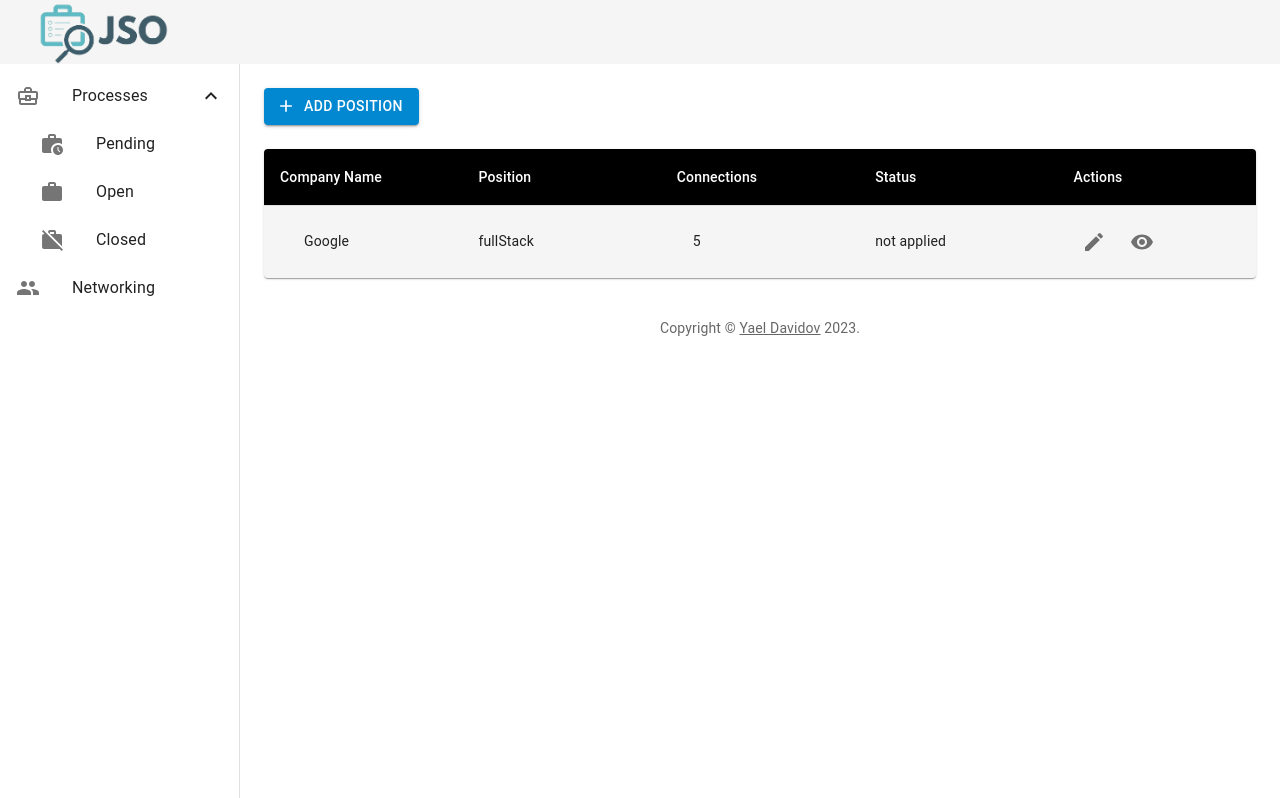
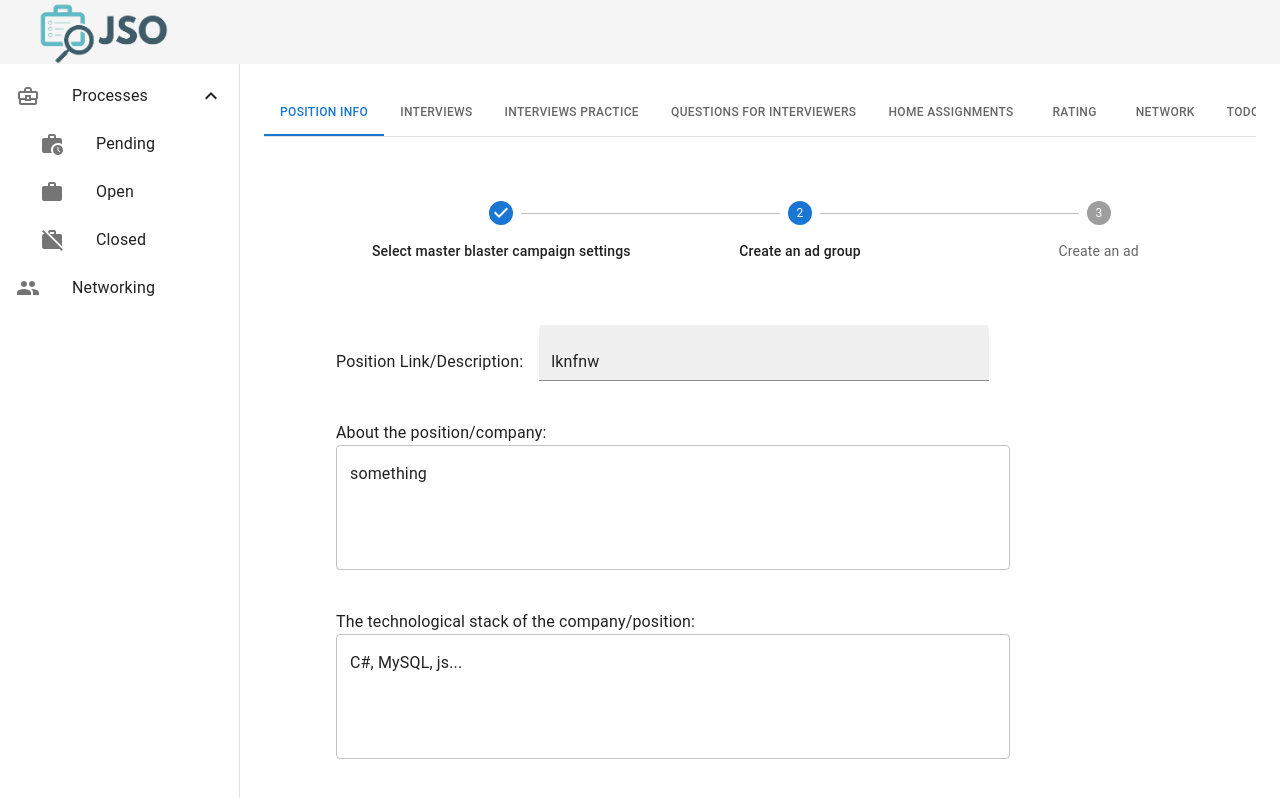
Before and after one commit to YaelD/JSO-Frontend, a React (Create React App) app in the folder client-app/: page / in a window 1280 px wide. Shown: the top 798 px of the page. Built offline with nearby package versions, Linux system fonts and the light colour scheme.

Commit message:
Create position page and position info tab
- Create position page component with tabs.
- Create position info component.
- Update "App.js" to render the position page component.

```diff
--- a/client-app/src/components/App.js
+++ b/client-app/src/components/App.js
@@ -1,11 +1,13 @@
 import React from "react";
-import CssBaseline from '@mui/material/CssBaseline';
+import Header from "./Header";
+import SideBar from "./SideBar";
 import Box from '@mui/material/Box';
-import Toolbar from '@mui/material/Toolbar';
-import Header from "./Header";
 import SignUp from "../pages/SignUp";
 import SignIn from "../pages/SignIn";
-import SideBar from "./SideBar";
+import Toolbar from '@mui/material/Toolbar';
+import positions from "../testData/position";
+import PositionPage from "../pages/PositionPage";
+import CssBaseline from '@mui/material/CssBaseline';
 import PendingProcesses from "../pages/PendingProcesses";
 
 function App() {
@@ -17,7 +19,8 @@ function App() {
         <SideBar />
         <Box component="main" sx={{ flexGrow: 1, p: 3 }}>
           <Toolbar />
-          <PendingProcesses />
+          {/* <PendingProcesses /> */}
+          <PositionPage position={positions[0]}/>
           {/* TODO: here will be the content of the page */}
         </Box>
       </Box>
--- /dev/null
+++ b/client-app/src/components/PositionInfo.js
@@ -0,0 +1,95 @@
+import { useState } from 'react';
+import Box from '@mui/material/Box';
+import Step from '@mui/material/Step';
+import Stepper from '@mui/material/Stepper';
+import StepLabel from '@mui/material/StepLabel';
+import TextField from '@mui/material/TextField';
+import { Container, Typography } from '@mui/material';
+
+
+
+function PositionStatusStepper() {
+  const steps = [
+    'Select master blaster campaign settings',
+    'Create an ad group',
+    'Create an ad',
+  ];
+
+  return (
+    <Box sx={{ width: '100%', margin:5, mb:8}}>
+      <Stepper activeStep={1} alternativeLabel>
+        {steps.map((label) => (
+          <Step key={label}>
+            <StepLabel>{label}</StepLabel>
+          </Step>
+        ))}
+      </Stepper>
+    </Box>
+  );
+}
+
+export default function PositionInfo({ positionInfo, handlePositionChange }) {
+
+  const [positionInfoValue, setPositionInfoValue] = useState(positionInfo);
+
+  function handlePositionInfoChange(event){
+    const {name, value} = event.target;
+    setPositionInfoValue((prevPositionValue)=>{
+      const newInfo = {
+        ...prevPositionValue,
+        [name]:value
+      }
+      handlePositionChange(newInfo, "positionInfo");
+      return newInfo;
+    });
+  }
+
+  return (
+    <Box
+      noValidate
+      autoComplete="off"
+    >
+      <PositionStatusStepper />
+      <Container sx={{display: "flex", alignItems:"baseline"}} fixed>
+        <Typography sx={{mr:2}}>
+          Position Link/Description:
+        </Typography>
+        <TextField
+          name="positionLink"
+          multiline
+          maxRows={4}
+          value={positionInfoValue.positionLink}
+          variant="filled"
+          sx={{width:"50ch"}}
+          onChange={handlePositionInfoChange}
+        />
+      </Container>
+      <Container fixed>
+        <Typography sx={{mt:5}}>
+          About the position/company:
+        </Typography>
+        <TextField
+            name="about"
+            value={positionInfoValue.about}
+            multiline
+            rows={4}
+            sx={{width:"75ch"}}
+            onChange={handlePositionInfoChange}
+          />
+      </Container>
+      <Container fixed>
+        <Typography sx={{mt:5}}>
+          The technological stack of the company/position:
+        </Typography>
+        <TextField
+            name="techStack"
+            value={positionInfoValue.techStack}
+            multiline
+            rows={4}
+            sx={{width:"75ch"}}
+            onChange={handlePositionInfoChange}
+        />
+      </Container>
+    </Box>
+  );
+}
--- /dev/null
+++ b/client-app/src/pages/PositionPage.js
@@ -0,0 +1,74 @@
+import { useState } from 'react';
+import Box from '@mui/material/Box';
+import Tab from '@mui/material/Tab';
+import Tabs from '@mui/material/Tabs';
+import { Container } from '@mui/material';
+import PositionInfo from '../components/PositionInfo';
+import PositionInterviews from '../components/PositionInterviews';
+
+function TabPanel(props) {
+  const { children, value, index, ...other } = props;
+
+  return (
+    <>
+      {value === index && (
+        <Box sx={{ p: 3 }}>
+          <Container fixed maxWidth='lg'>
+            {children}
+          </Container>
+        </Box>
+      )}
+    </>
+  );
+}
+
+
+export default function PositionPage({position}) {
+  const [value, setValue] = useState(0);
+  const [positionValue, setPositionValue] = useState(position);
+  console.log(positionValue.positionInfo);
+  const handleChange = (event, newValue) => {
+    setValue(newValue);
+  };
+
+  function handlePositionChange(newPositionData, positionSectionToUpdate){
+    setPositionValue((prevPositionValue)=>{
+      return({
+        ...prevPositionValue,
+        [positionSectionToUpdate]:newPositionData
+      })
+    })
+  }
+
+  return (
+    <Box sx={{ width: '100%' }}>
+      <Box sx={{ borderBottom: 1, borderColor: 'divider', width:"100%" }}>
+        <Tabs value={value} onChange={handleChange} aria-label="basic tabs example">
+          <Tab label="Position info" wrapped />
+          <Tab label="Interviews" wrapped />
+          <Tab label="Interviews practice" wrapped />
+          <Tab label="Questions for interviewers" wrapped />
+          <Tab label="Home assignments" wrapped />
+          <Tab label="Rating" wrapped />
+          <Tab label="Network" wrapped />
+          <Tab label="TODO List" wrapped />
+        </Tabs>
+      </Box>
+      <TabPanel value={value} index={0}>
+        <PositionInfo
+          positionInfo={positionValue.positionInfo}
+          handlePositionChange={handlePositionChange}
+        />
+      </TabPanel>
+      <TabPanel value={value} index={1}>
+        <PositionInterviews
+          interviews={positionValue.interviews}
+          handlePositionChange={handlePositionChange}
+        />
+      </TabPanel>
+      <TabPanel value={value} index={2}>
+        Item Three
+      </TabPanel>
+    </Box>
+  );
+}
```
